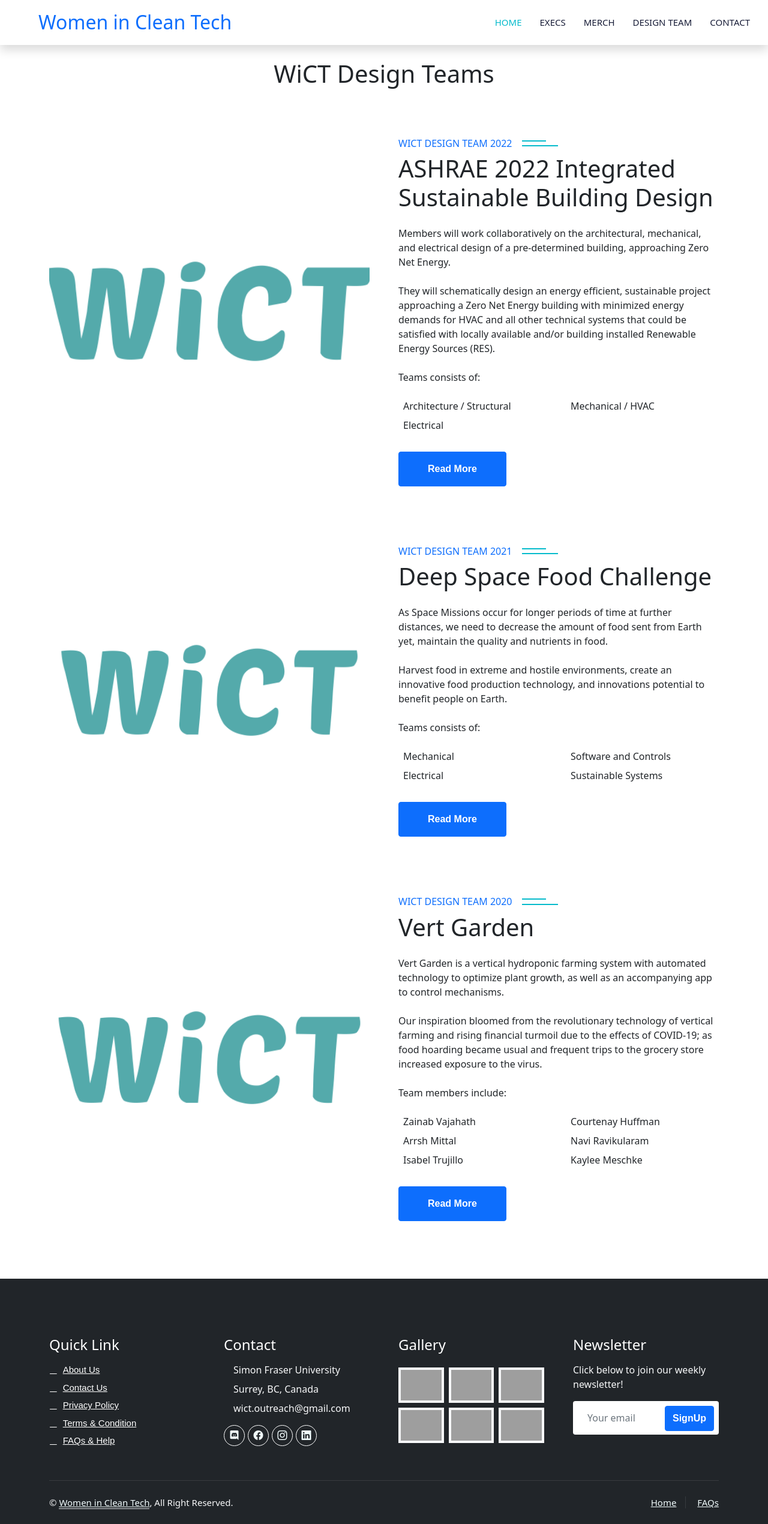
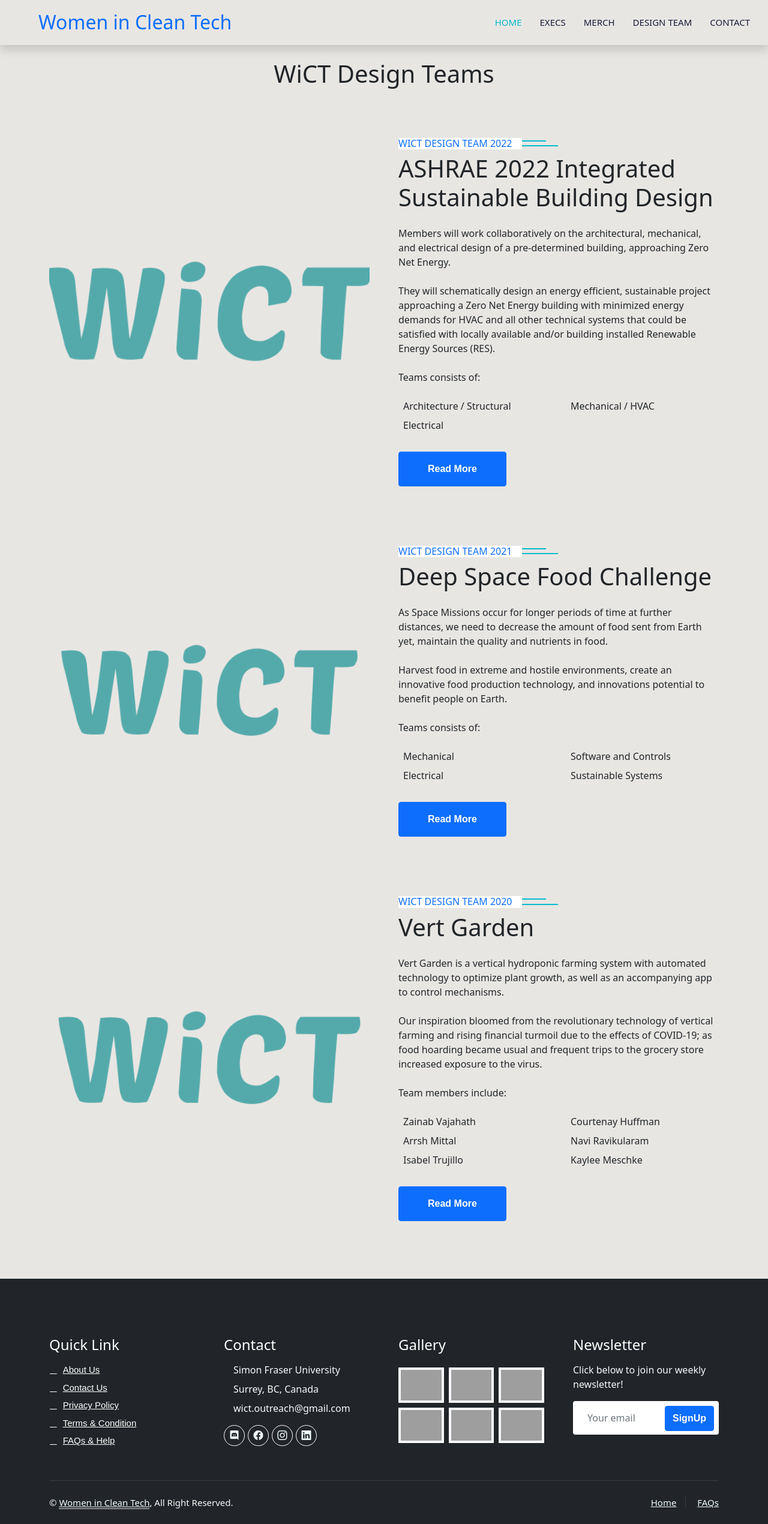
Before and after one commit to devinllu/wict-website, a Flask app: page /design in a window 1280 px wide. Shown: the whole page at 60% size. Run offline with Flask 2, Linux system fonts and the light colour scheme; grey boxes are pictures that could not be loaded.

Commit message:
added hex codes

```diff
--- a/wict/static/style.css
+++ b/wict/static/style.css
@@ -3,6 +3,22 @@
     --primary: #06BBCC;
     --light: #F0FBFC;
     --dark: #181d38;
+}
+
+body {
+    background: #e8e6e3;
+}
+
+.bg-beige {
+    background: #e8e6e3;
+}
+
+.text-light-teal {
+    color: #5bc4bf;
+}
+
+.text-dark-teal {
+    color: #54a9ab;
 }
 
 .fw-medium {
--- a/wict/templates/base.html
+++ b/wict/templates/base.html
@@ -11,7 +11,7 @@
     <body>
 
 
-        <nav class="navbar navbar-expand-lg bg-white navbar-light shadow sticky-top p-0">
+        <nav class="navbar navbar-expand-lg bg-beige navbar-light shadow sticky-top p-0">
             <a href="/" class="navbar-brand d-flex align-items-center px-4 px-lg-5">
                 <h2 class="m-0 text-primary"><i class="fa fa-book me-3"></i>Women in Clean Tech</h2>
             </a>
--- a/wict/templates/design.html
+++ b/wict/templates/design.html
@@ -32,7 +32,7 @@
                         <p class="mb-0"><i class="fa fa-arrow-right text-primary me-2"></i>Electrical</p>
                     </div>
                 </div>
-                <a class="btn btn-primary py-3 px-5 mt-2" href="">Read More</a>
+                <a class="btn btn-primary py-3 px-5 mt-2" href="https://www.instagram.com/p/CX16ruOPfHX/?utm_source=ig_web_copy_link" target="_blank">Read More</a>
             </div>
         </div>
     </div>
```
